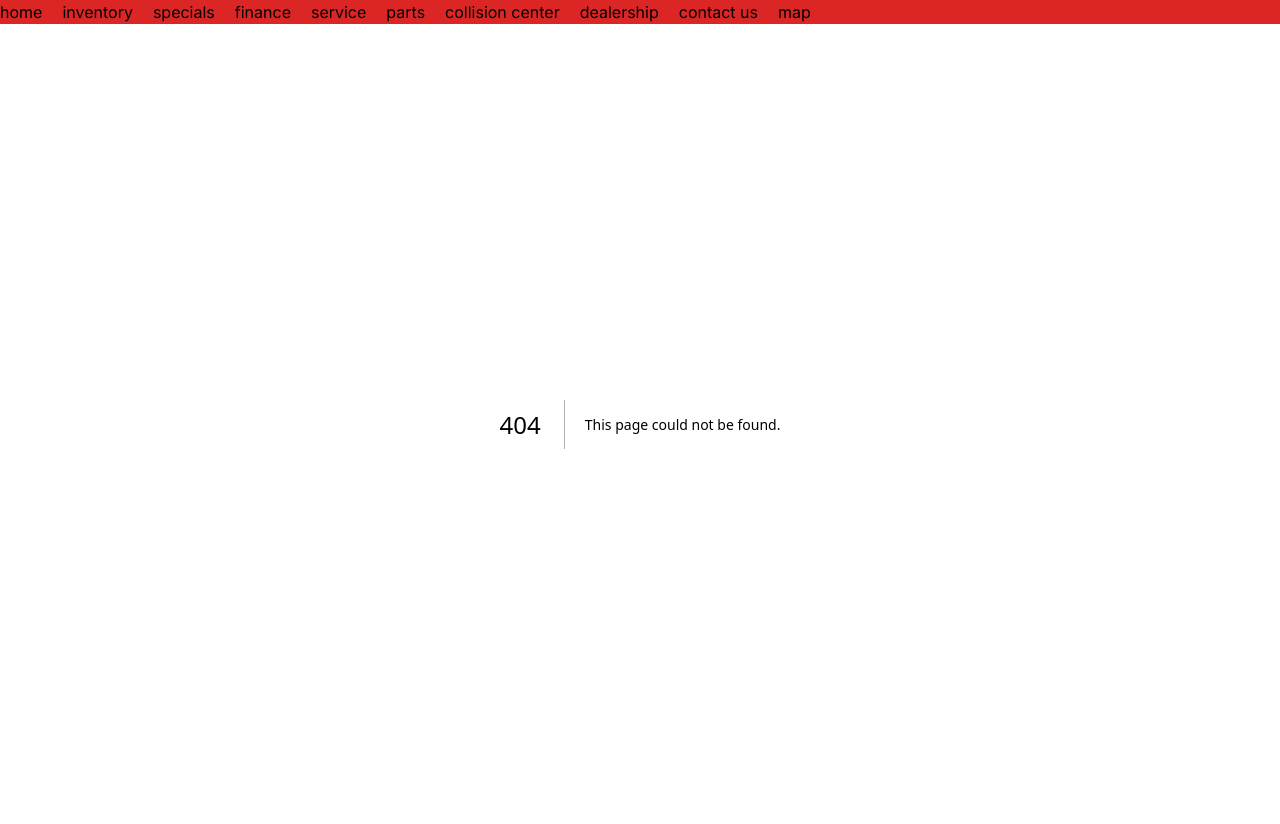
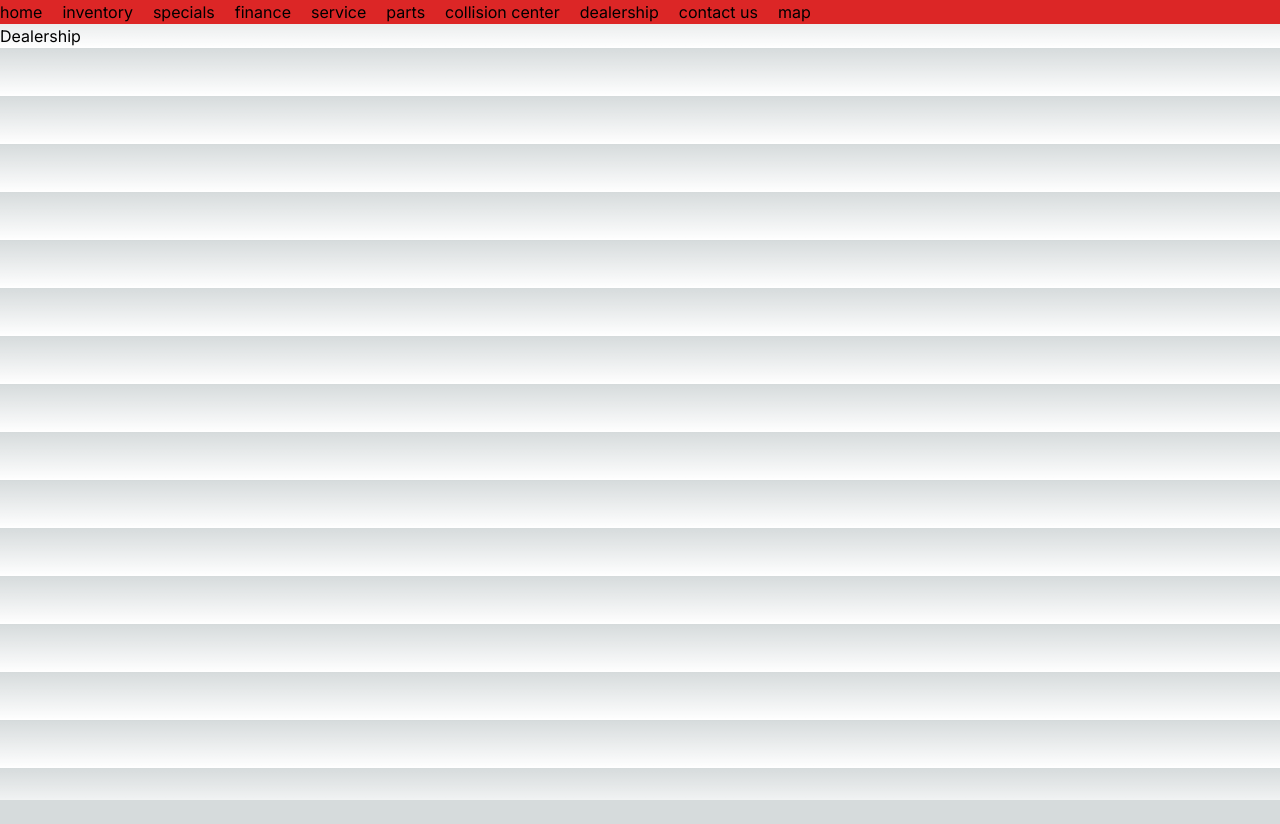
Before and after one commit to ken2213/pixel-motion-assessment, a Next.js app: page /dealership in a window 1280 px wide. Before the commit this address had no page. After the commit the page ends 800 px from the top, so only its background shows below. Built offline with nearby package versions, Linux system fonts and the light colour scheme.

Commit message:
CREATED: dealership directory and its page

```diff
--- /dev/null
+++ b/src/app/dealership/page.tsx
@@ -0,0 +1,9 @@
+import React from 'react'
+
+const Dealership = () => {
+  return (
+    <div>Dealership</div>
+  )
+}
+
+export default Dealership
```
